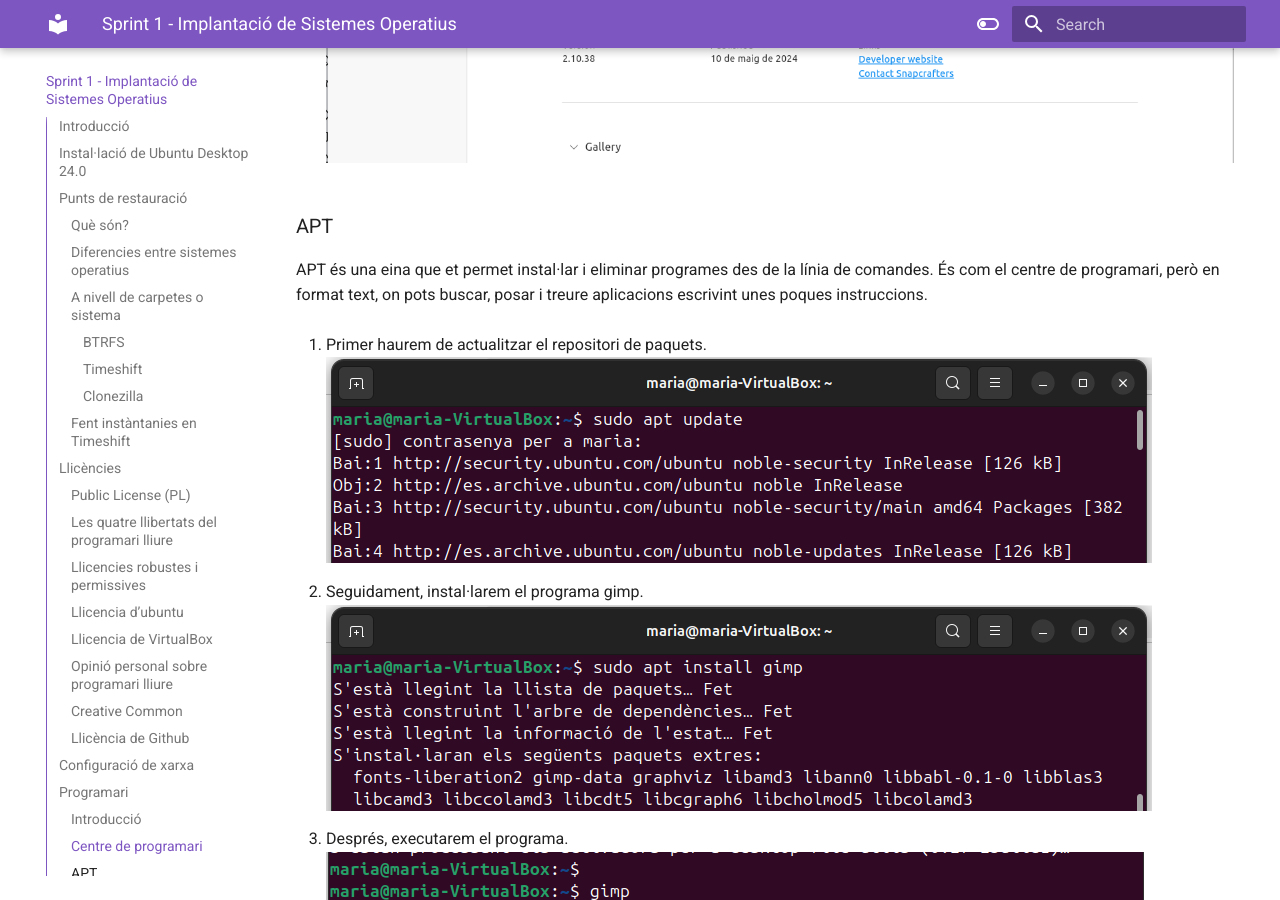
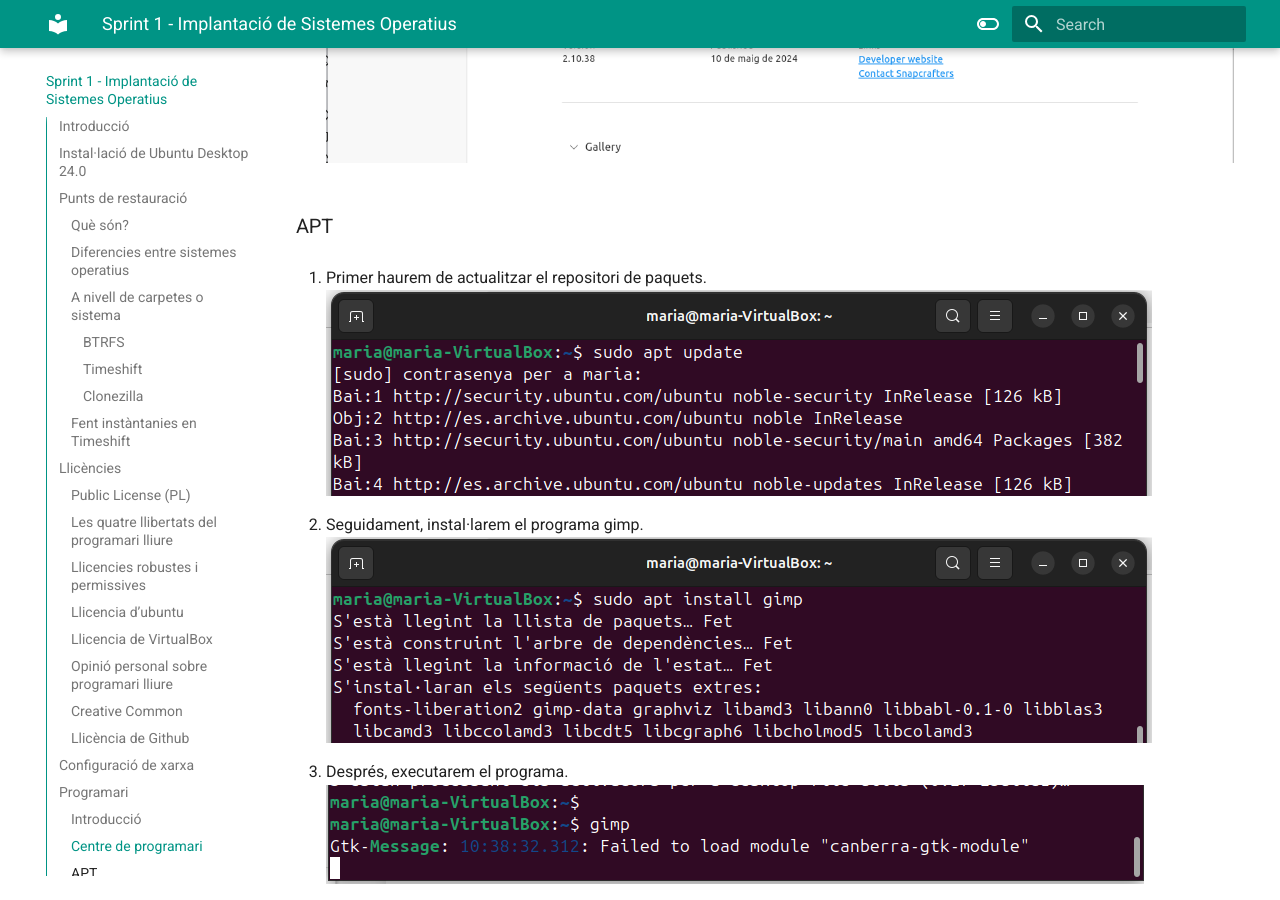
Before and after one commit to mariagutierrez03/projecte-asix2, an MkDocs documentation site: the page built from docs/sprint1.md, in a window 1280 px wide and 900 px high, scrolled down 29327 px. Built offline with MkDocs 1.6.1 and Material for MkDocs 9.7.7, drawn with Linux system fonts in a browser that asks for light colours.

Commit message:
Add files via upload

```diff
--- a/docs/sprint1.md
+++ b/docs/sprint1.md
@@ -192,7 +192,6 @@
 ![ubuntusoftware](./fotos/ubuntusoftware2.png)
 
 ###APT
-APT és una eina que et permet instal·lar i eliminar programes des de la línia de comandes. És com el centre de programari, però en format text, on pots buscar, posar i treure aplicacions escrivint unes poques instruccions.
 
 1. Primer haurem de actualitzar el repositori de paquets.
 ![apt](./fotos/apt1.png)
--- a/mkdocs.yml
+++ b/mkdocs.yml
@@ -1,4 +1,4 @@
-site_name: MkDocs Maria Gutierrez
+site_name: MkDocs Implantació de Sistemes Operatius
 site_url: https://james-willett.github.io/mkdocs-material-youtube-tutorial/
 theme:
   name: material
@@ -18,17 +18,22 @@
       toggle:
         icon: material/toggle-switch-off-outline
         name: Switch to dark mode
-      primary: deep purple
+      primary: teal
       accent: purple
     - scheme: slate
       toggle:
         icon: material/toggle-switch
         name: Switch to light mode
-      primary: cyan
-      accent: teal
+      primary: teal
+      accent: lime
 
 plugins:
   - search
+
+extra:
+  social:
+    - icon: fontawesome/brands/github-alt
+      link: https://github.com/mariagutierrez03
 
 markdown_extensions:
   - pymdownx.highlight:
@@ -43,6 +48,12 @@
   - pymdownx.superfences
   - pymdownx.mark
   - attr_list
+  - pymdownx.emoji:
+      emoji_index: !!python/name:materialx.emoji.twemoji
+      emoji_generator: !!python/name:materialx.emoji.to_svg
+
+extra_css:
+  - docs/extra.css
 
 copyright: |
   <div style="display: flex; justify-content: space-between; align-items: center;">
```
